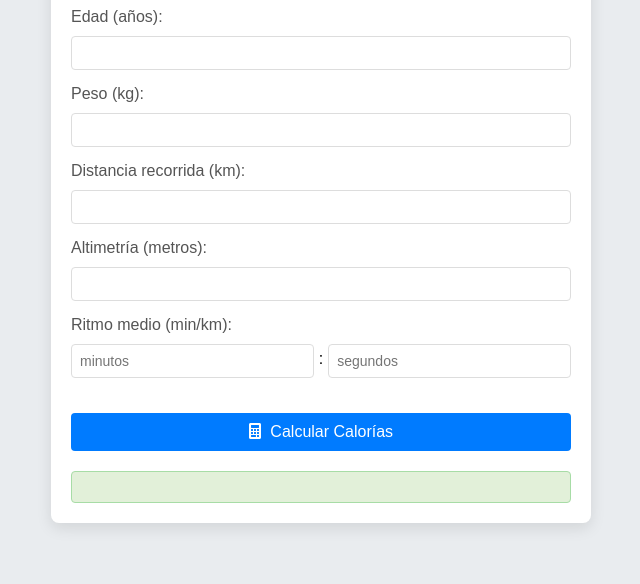
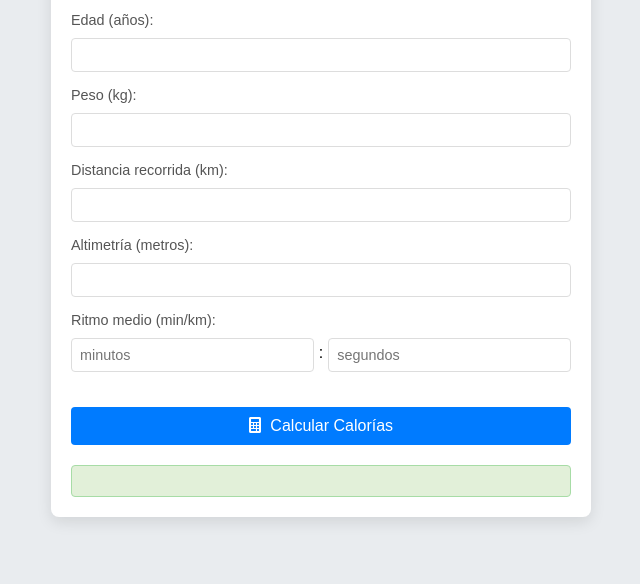
Before and after one commit to cociredefdev/calculo-de-calorias, a plain HTML site: page index.html in a window 1280 px wide. Shown: the part 216-800 px from the top of the page, without its empty margins (319-959 px from the left). Drawn offline with Linux system fonts and the light colour scheme.

Commit message:
Add files via upload

```diff
--- a/styles.css
+++ b/styles.css
@@ -10,7 +10,7 @@ body {
 }
 
 .container {
-    width: calc(90% - 3cm); /* Reducir el tamaño en 3 cm */
+    width: calc(90% - 2cm); /* Reducir 2cm de la anchura total */
     max-width: 500px;
     padding: 20px;
     background: #fff;
@@ -22,7 +22,7 @@ body {
 h1 {
     margin-bottom: 20px;
     color: #333;
-    font-size: 24px; /* Reducir tamaño de letra */
+    font-size: 1.5em; /* Reducir tamaño de la letra */
 }
 
 h1 i {
@@ -39,16 +39,16 @@ label {
     display: block;
     margin-bottom: 5px;
     color: #555;
-    font-size: 16px; /* Reducir tamaño de letra */
+    font-size: 0.9em; /* Reducir tamaño de la letra */
 }
 
 input, select {
     width: 100%;
-    padding: 8px; /* Reducir tamaño de padding */
+    padding: 8px; /* Reducir tamaño del padding */
     border: 1px solid #ddd;
     border-radius: 4px;
     margin-top: 5px;
-    font-size: 14px; /* Reducir tamaño de letra */
+    font-size: 0.9em; /* Reducir tamaño de la letra */
     box-sizing: border-box;
 }
 
@@ -60,10 +60,10 @@ input, select {
 
 #paceInput input {
     width: 50%;
-    padding: 8px;
+    padding: 8px; /* Reducir tamaño del padding */
     border: 1px solid #ddd;
     border-radius: 4px;
-    font-size: 14px; /* Reducir tamaño de letra */
+    font-size: 0.9em; /* Reducir tamaño de la letra */
 }
 
 button {
@@ -74,7 +74,7 @@ button {
     border: none;
     border-radius: 4px;
     cursor: pointer;
-    font-size: 16px;
+    font-size: 1em; /* Reducir tamaño de la letra */
     margin-top: 20px;
     transition: background 0.3s ease;
 }
@@ -94,5 +94,5 @@ button i {
     border: 1px solid #a7dca6;
     border-radius: 4px;
     color: #333;
-    font-size: 18px;
+    font-size: 1em; /* Reducir tamaño de la letra */
 }
```
